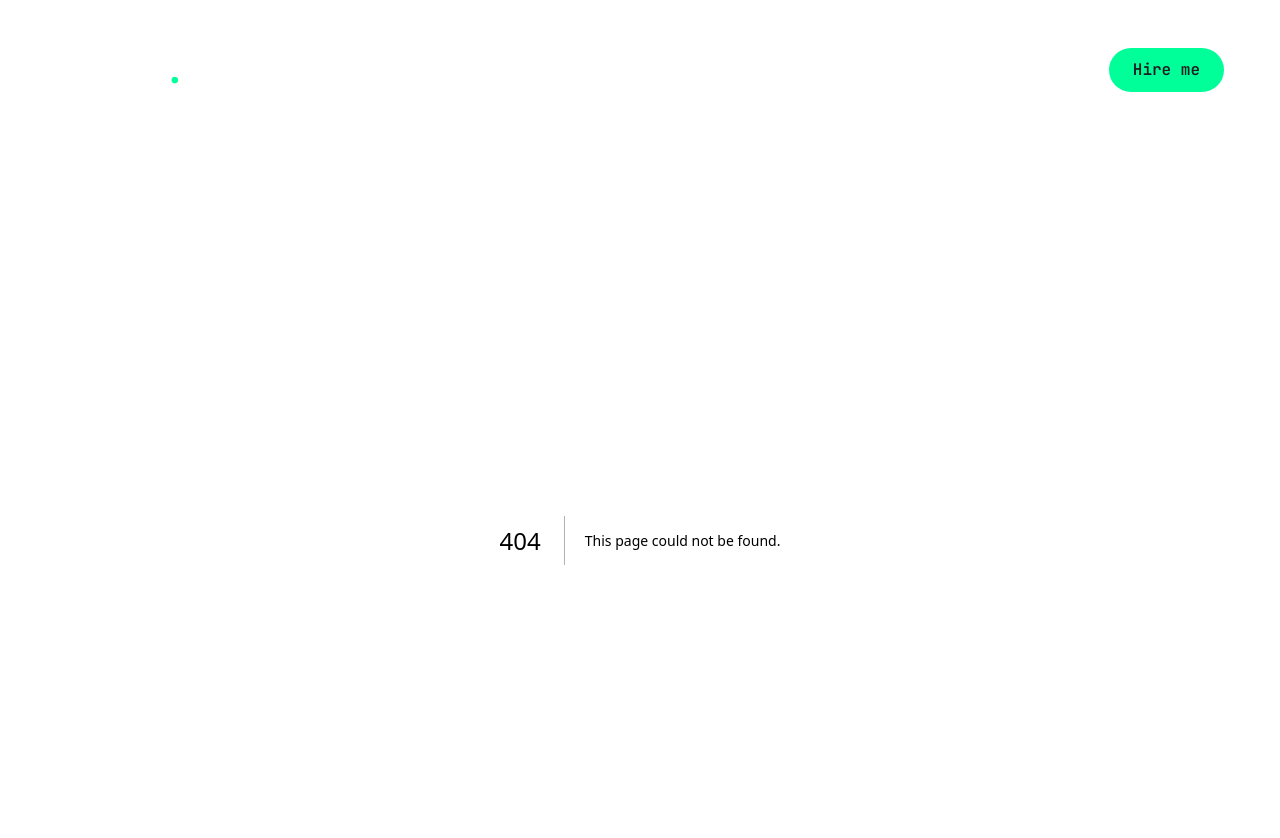
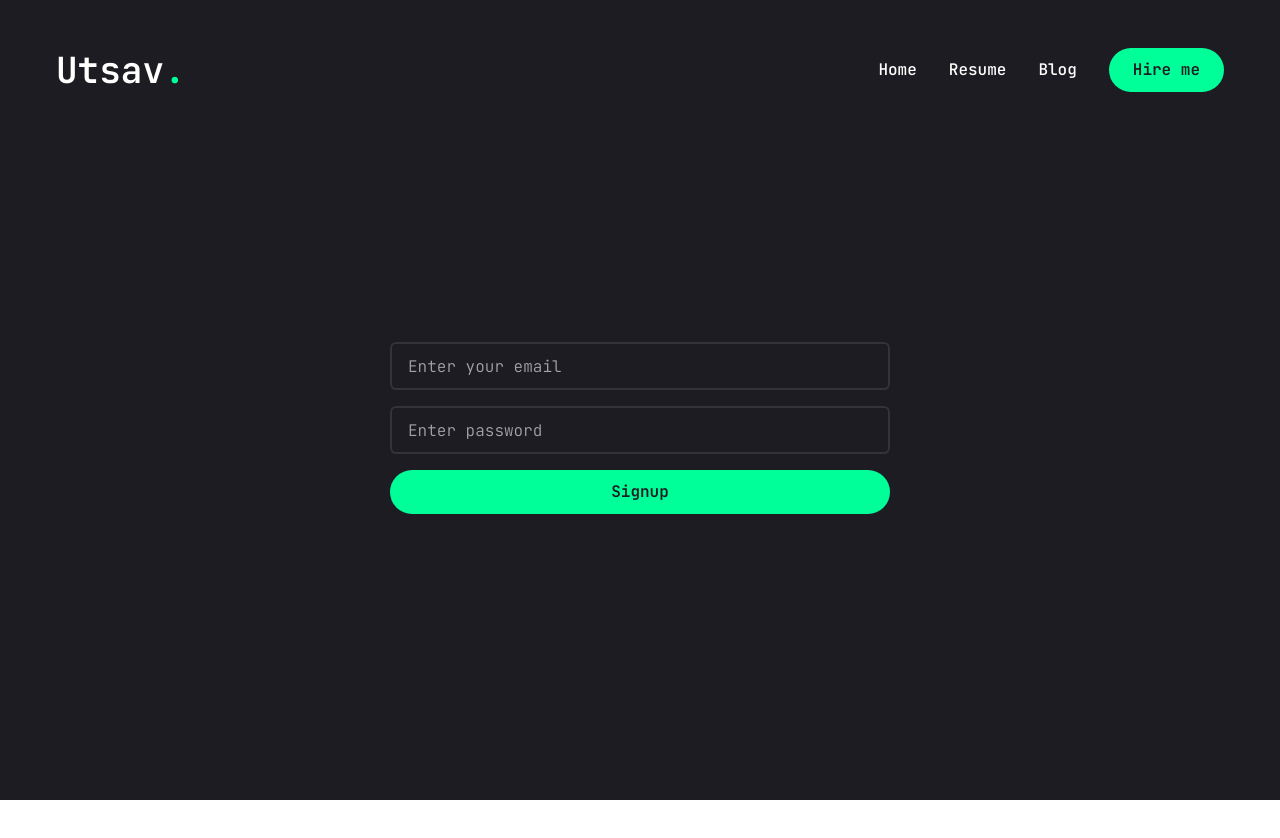
Before and after one commit to utsavbaral007/portfolio, a Next.js app: page /signup in a window 1280 px wide. Before the commit this address had no page. Shown: the top 838 px of the page. After the commit the page ends 800 px from the top, so only its background shows below. Built offline with nearby package versions, Linux system fonts and the light colour scheme.

Commit message:
initialized signup page

```diff
--- /dev/null
+++ b/src/app/(pages)/(auth)/signup/page.jsx
@@ -0,0 +1,41 @@
+"use client";
+
+import React from "react";
+import { motion } from "framer-motion";
+import { Input } from "@/components/ui/input";
+import { Button } from "@/components/ui/button";
+
+const Signup = () => {
+  return (
+    <motion.section
+      initial={{ opacity: 0 }}
+      animate={{
+        opacity: 1,
+        transition: { delay: 2.4, duration: 0.4, ease: "easeIn" },
+      }}
+      className="py-2"
+    >
+      <div className="container mx-auto">
+        <div className="flex justify-center items-center min-h-[70vh]">
+          <form className="max-w-[500px] w-full flex flex-col gap-4">
+            <Input
+              className="border-2"
+              placeholder="Enter your email"
+              type="text"
+            />
+
+            <Input
+              className="border-2"
+              placeholder="Enter password"
+              type="password"
+            />
+
+            <Button>Signup</Button>
+          </form>
+        </div>
+      </div>
+    </motion.section>
+  );
+};
+
+export default Signup;
```
Also changed, not shown: src/app/(pages)/(auth)/login/page.jsx (renamed from src/app/login/page.jsx), src/app/(pages)/blog/[slug]/page.jsx (renamed from src/app/blog/[slug]/page.jsx), src/app/(pages)/blog/create/page.jsx (renamed from src/app/blog/create/page.jsx), src/app/(pages)/blog/page.jsx (renamed from src/app/blog/page.jsx), src/app/(pages)/contact/page.jsx (renamed from src/app/contact/page.jsx), src/app/(pages)/resume/page.jsx (renamed from src/app/resume/page.jsx).
